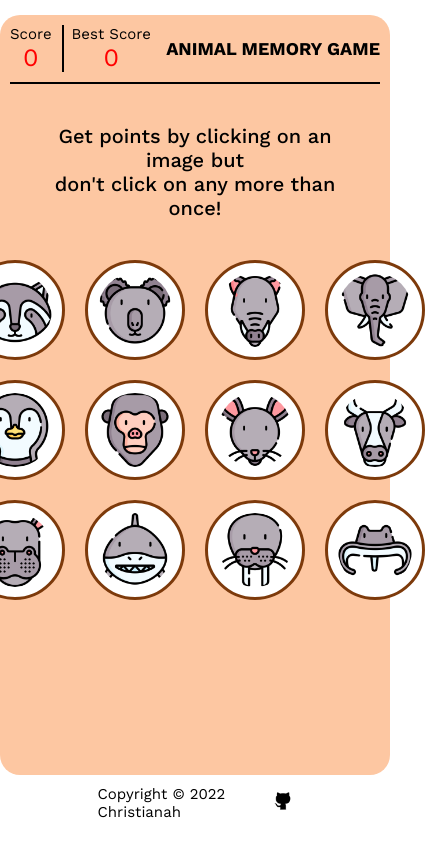
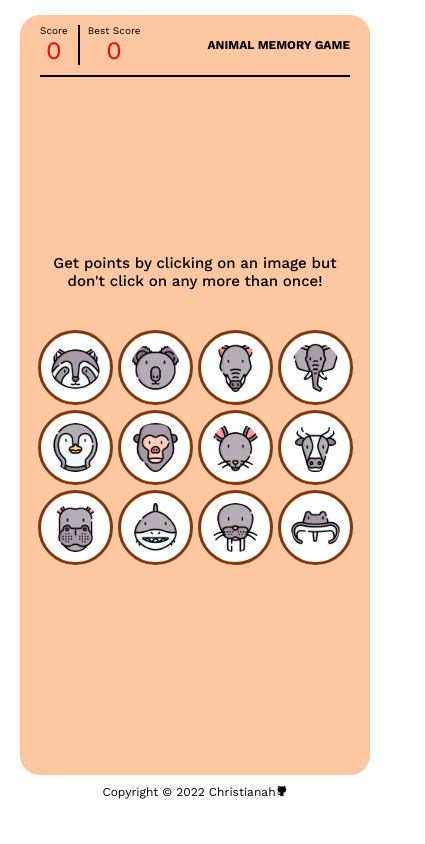
Before and after one commit to Chris1-web/memory-card, a React (Create React App) app: page / in a window 390 px wide. Shown: the whole page, 425 px wide, since content can reach past the window. Built offline with nearby package versions, Linux system fonts and the light colour scheme.

Commit message:
create responsive website

```diff
--- a/src/App.css
+++ b/src/App.css
@@ -16,10 +16,10 @@ body {
 }
 
 .container {
-  max-width: 125rem;
+  max-width: 123rem;
   margin: 1.5rem auto;
   height: 90vh;
-  padding: 1rem;
+  padding: 1rem 2rem;
   background-color: #fdc7a2;
   border-radius: 2rem;
 }
@@ -60,8 +60,10 @@ body {
   display: flex;
   flex-direction: column;
   align-items: center;
+  justify-content: center;
   gap: 4rem;
-  padding: 4rem;
+  /* padding: 4rem; */
+  height: 90%;
 }
 
 .main-container p {
@@ -78,7 +80,7 @@ body {
 }
 
 .cards img {
-  width: 10rem;
+  max-width: 10rem;
   height: auto;
   border: 0.3rem solid #7d3a0b;
   border-radius: 20rem;
@@ -96,7 +98,7 @@ footer {
   display: flex;
   justify-content: center;
   align-items: center;
-  font-size: 1.5rem;
+  font-size: 1.2rem;
   position: absolute;
   top: 100%;
   left: 50%;
@@ -105,6 +107,6 @@ footer {
 }
 
 footer img {
-  width: 2rem;
+  width: 1.2rem;
   height: auto;
 }
--- a/src/App.js
+++ b/src/App.js
@@ -1,4 +1,5 @@
 import "./App.css";
+import "./queries.css";
 import Navigation from "./components/Navigation";
 import Main from "./components/Main";
 import Footer from "./components/Footer";
--- /dev/null
+++ b/src/queries.css
@@ -0,0 +1,26 @@
+@media (max-width: 500px) {
+  .navigation {
+    font-size: 1rem;
+  }
+  .navigation ul {
+    font-size: 1rem;
+  }
+  .navigation h2 {
+    font-size: 1.2rem;
+  }
+  .cards {
+    padding-left: 2rem;
+    padding-right: 2rem;
+    gap: 0.5rem;
+  }
+  .cards img {
+    max-width: 7.5rem;
+  }
+  .container {
+    margin-left: 2rem;
+    margin-right: 2rem;
+  }
+  .main-container p {
+    font-size: 1.5rem;
+  }
+}
```
